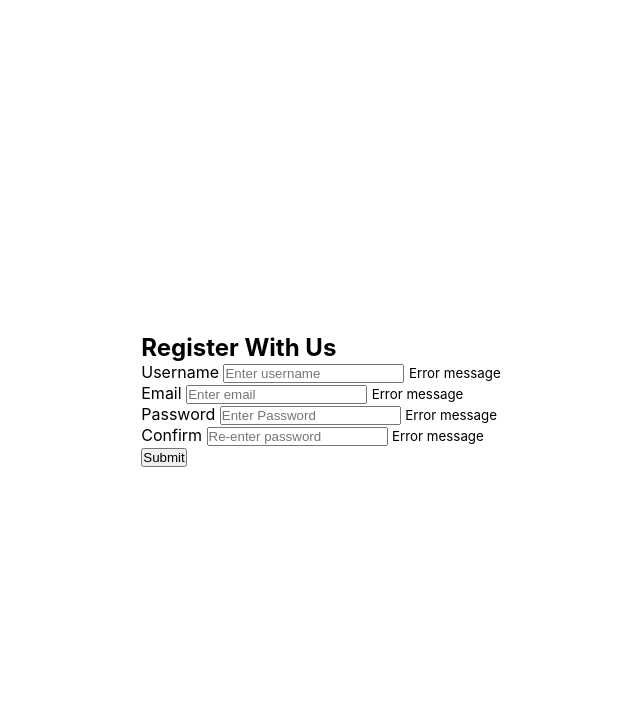
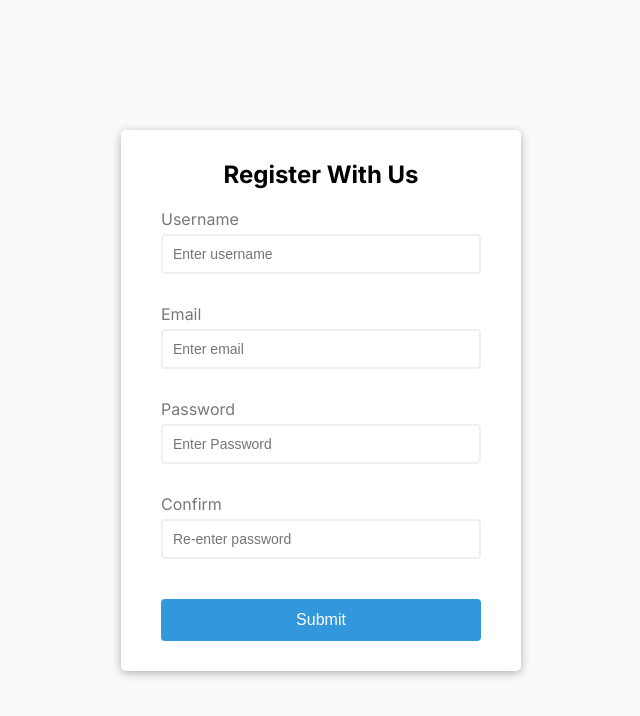
Before and after one commit to FemiDavids/js-04-form-validator, a plain HTML site: page index.html in a window 1280 px wide. Shown: the whole page, without its empty margins (319-959 px from the left). Drawn offline with Linux system fonts and the light colour scheme.

Commit message:
css done

```diff
--- a/style.css
+++ b/style.css
@@ -1,5 +1,12 @@
+@import url("https://fonts.googleapis.com/css2?family=Inter:wght@300;400;500;600;700&display=swap");
+
 :root {
-  --clr-primary: ;
+  --clr-grey-100: hsl(210, 20%, 98%);
+  --clr-grey-400: hsl(0, 0%, 47%);
+  --clr-white: hsl(0, 0%, 100%);
+  --clr-success: hsl(145, 63%, 49%);
+  --clr-error: hsl(6, 78%, 57%);
+  --clr-cta: hsl(204, 70%, 53%);
 
   --ff: "Inter", sans-serif;
   --fs-12: 1.2rem;
@@ -22,10 +29,85 @@ html {
 }
 
 body {
-  width: 100%;
-  height: 100vh;
+  background-color: #f9fafb;
+  min-height: 100vh;
   display: grid;
   place-content: center;
   font-family: var(--ff);
   font-size: var(--fs-16);
 }
+
+.container {
+  background-color: var(--clr-white);
+  border-radius: 5px;
+  box-shadow: 0 2px 10px rgba(0 0 0/ 0.3);
+  width: 40rem;
+}
+
+h2 {
+  text-align: center;
+  margin: 0 0 2rem;
+}
+
+.form {
+  padding: 3rem 4rem;
+}
+
+.form-control {
+  margin-bottom: 1rem;
+  padding-bottom: 2rem;
+  position: relative;
+}
+
+.form-control label {
+  display: block;
+  margin-bottom: 0.5rem;
+  color: var(--clr-grey-400);
+}
+
+.form-control input {
+  display: block;
+  width: 100%;
+  padding: 1rem;
+  border: 2px solid #f0f0f0;
+  border-radius: 4px;
+  font-size: var(--fs-14);
+}
+
+.form-control input:focus {
+  outline: 0;
+  border-color: var(--clr-grey-400);
+}
+
+.form-control.success input {
+  border-color: var(--clr-success);
+}
+
+.form-control.error input {
+  border-color: var(--clr-error);
+}
+
+.form-control small {
+  color: var(--clr-error);
+  position: absolute;
+  bottom: 0;
+  left: 0;
+  visibility: hidden;
+}
+
+.form-control.error small {
+  visibility: visible;
+}
+
+.form button {
+  display: block;
+  width: 100%;
+  padding: 1rem;
+  margin-top: 2rem;
+  background-color: var(--clr-cta);
+  border: 2px solid var(--clr-cta);
+  border-radius: 4px;
+  font-size: var(--fs-16);
+  color: var(--clr-white);
+  cursor: pointer;
+}
```
